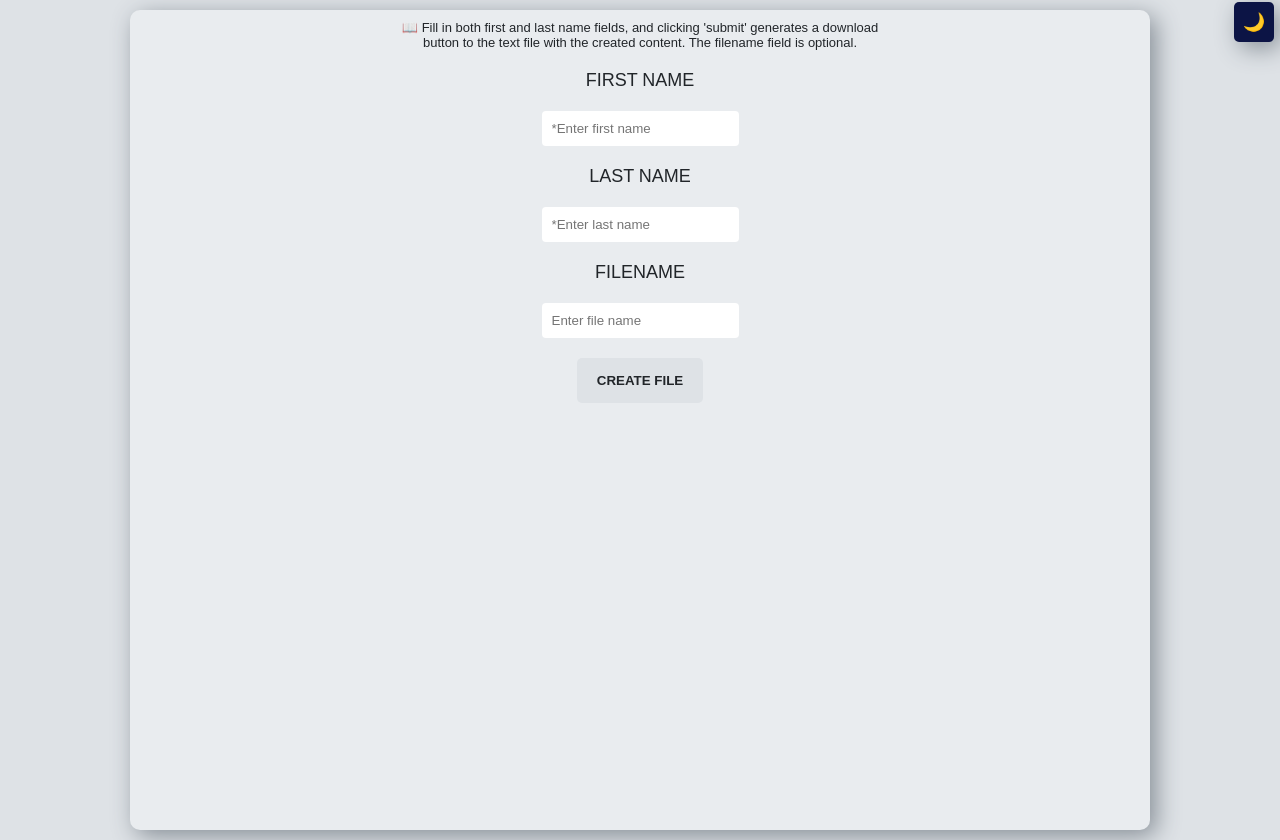
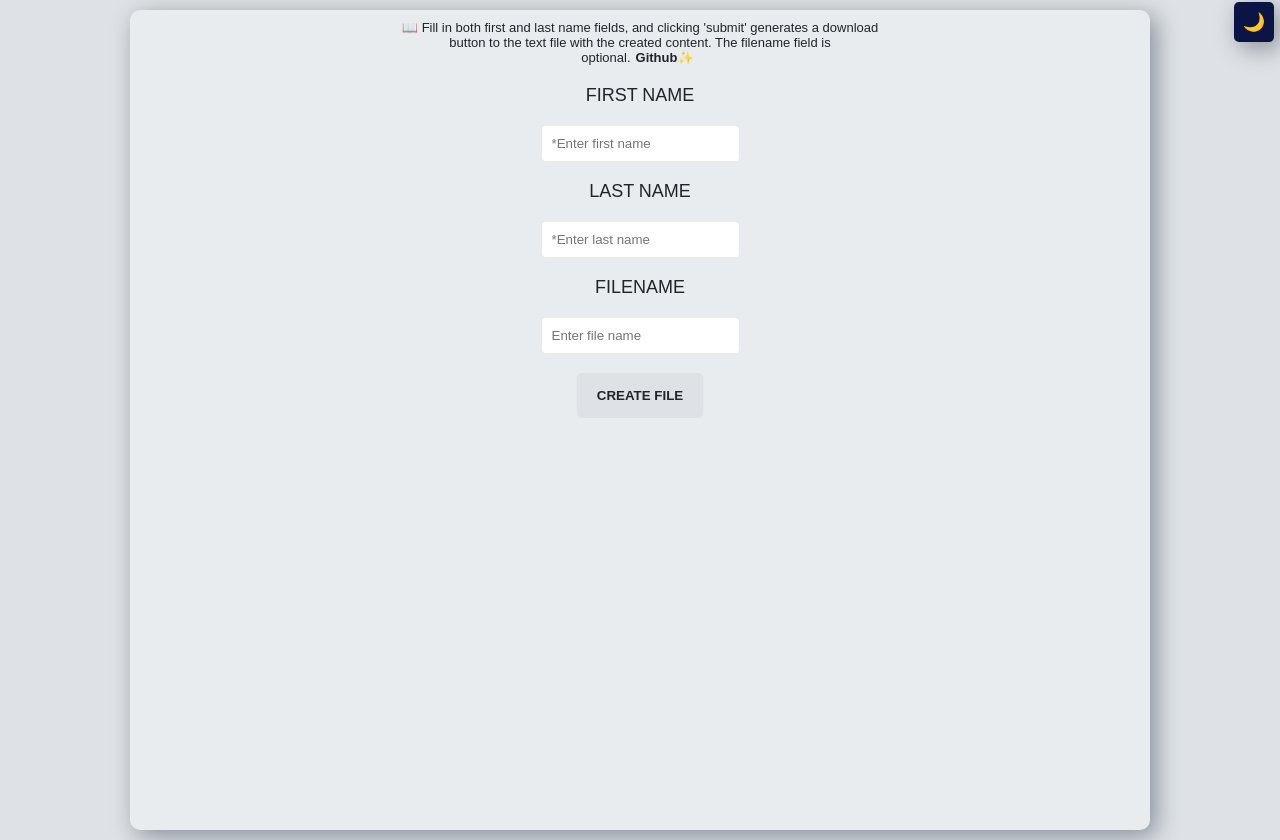
Before and after one commit to YutaMoriJP/Download-Generated-Text-File, a React (Create React App) app: page / in a window 1280 px wide. Built offline with nearby package versions, Linux system fonts and the light colour scheme.

Commit message:
added github url

```diff
--- a/src/components/Form.js
+++ b/src/components/Form.js
@@ -7,6 +7,7 @@ import Formstyled from "../styles/Form";
 import Error from "./Error";
 import useOpen from "../useHooks/useOpen";
 import Message from "./Message";
+import Link from "../styles/Link";
 
 const Form = () => {
   const [nameInput, resetName] = useInput("");
@@ -51,7 +52,16 @@ const Form = () => {
         Fill in both first and last name fields, and clicking 'submit' generates
         a download button to the text file with the created content. The
         filename field is optional.
+        <Link
+          github
+          href="https://github.com/YutaMoriJP/Download-Generated-Text-File"
+          target="_blank"
+          rel="noreferrer"
+        >
+          Github
+        </Link>
       </Error>
+
       <Formstyled onSubmit={handleSubmit}>
         <Input
           htmlFor="FIRST NAME"
--- a/src/styles/Link.js
+++ b/src/styles/Link.js
@@ -6,6 +6,14 @@ const Link = styled.a`
   :hover {
     text-decoration: underline;
   }
+  ${props =>
+    props.github &&
+    css`
+      font-weight: 900;
+      ::after {
+        content: "✨";
+      }
+    `}
   ${props =>
     props.download &&
     css`
```
Also changed, not shown: src/github.png (added).
